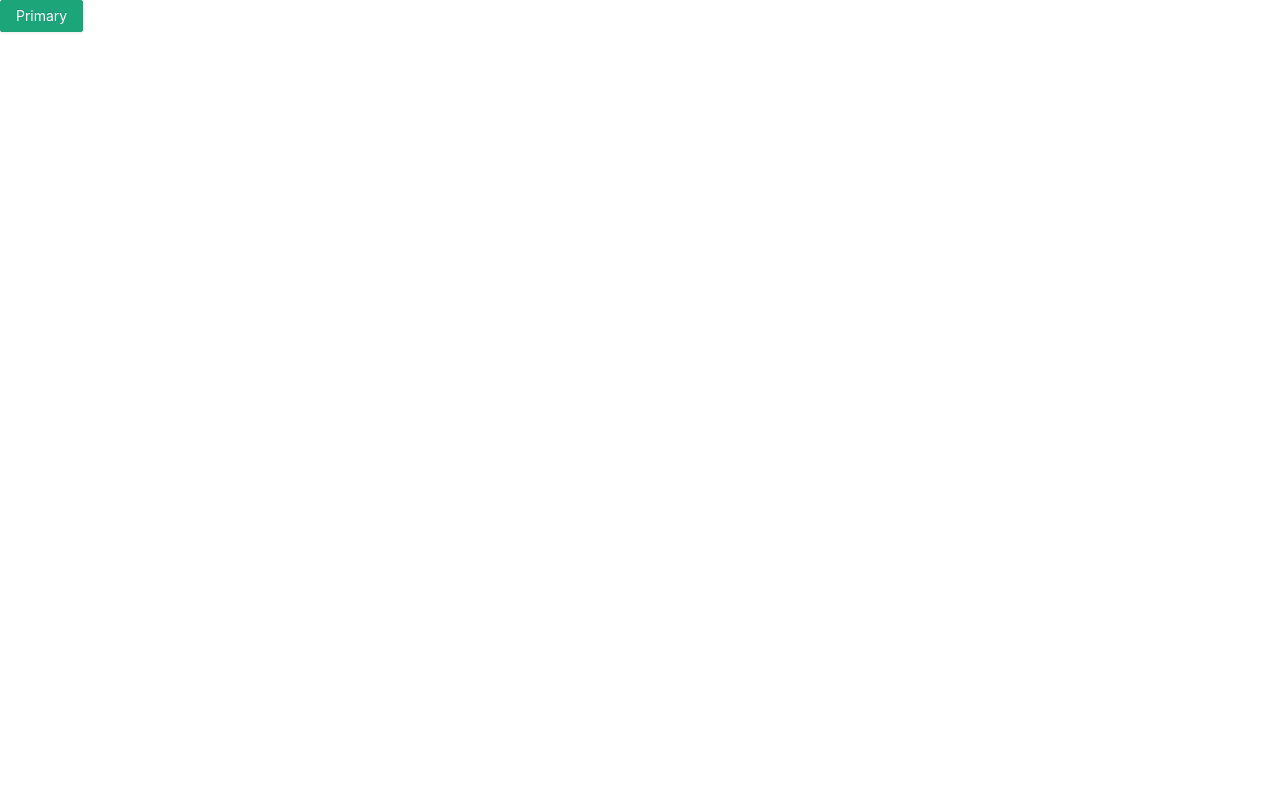
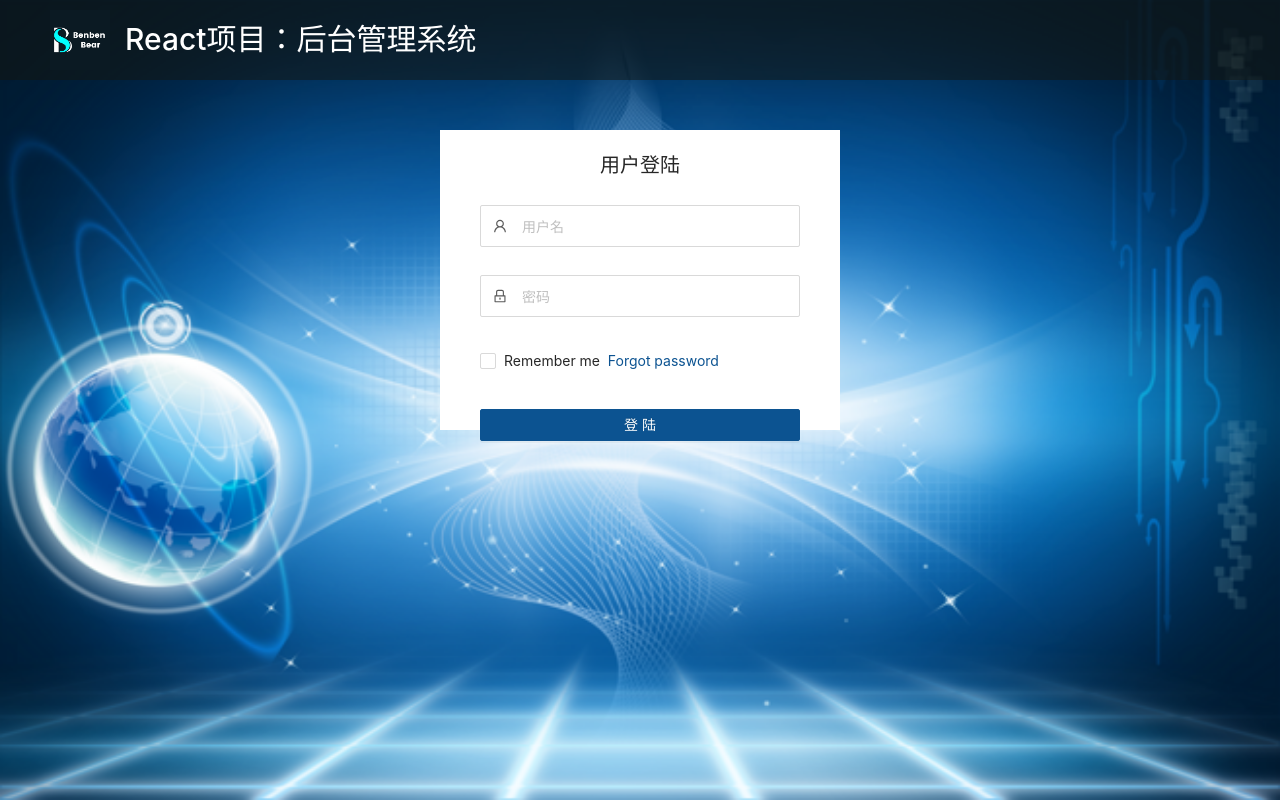
Before and after one commit to chengqiangliu/react-admin_client, a React (Create React App) app: page /login in a window 1280 px wide. Built offline with nearby package versions, Linux system fonts and the light colour scheme.

Commit message:
create Login component

```diff
--- a/craco.config.js
+++ b/craco.config.js
@@ -7,7 +7,7 @@ module.exports = {
             options: {
                 lessLoaderOptions: {
                     lessOptions: {
-                        modifyVars: { '@primary-color': '#1DA57A' },
+                        modifyVars: { '@primary-color': '#0c5391' },
                         javascriptEnabled: true,
                     },
                 },
--- /dev/null
+++ b/public/css/reset.css
@@ -0,0 +1,91 @@
+/*! minireset.css v0.0.6 | MIT License | github.com/jgthms/minireset.css */
+html,
+body,
+p,
+ol,
+ul,
+li,
+dl,
+dt,
+dd,
+blockquote,
+figure,
+fieldset,
+legend,
+textarea,
+pre,
+iframe,
+hr,
+h1,
+h2,
+h3,
+h4,
+h5,
+h6 {
+    margin: 0;
+    padding: 0;
+}
+
+h1,
+h2,
+h3,
+h4,
+h5,
+h6 {
+    font-size: 100%;
+    font-weight: normal;
+}
+
+ul {
+    list-style: none;
+}
+
+button,
+input,
+select,
+textarea {
+    margin: 0;
+}
+
+html {
+    box-sizing: border-box;
+}
+
+*, *::before, *::after {
+    box-sizing: inherit;
+}
+
+img,
+video {
+    height: auto;
+    max-width: 100%;
+}
+
+iframe {
+    border: 0;
+}
+
+table {
+    border-collapse: collapse;
+    border-spacing: 0;
+}
+
+td,
+th {
+    padding: 0;
+}
+
+td:not([align]),
+th:not([align]) {
+    text-align: left;
+}
+
+html body {
+    width: 100%;
+    height: 100%;
+}
+
+#root {
+    width: 100%;
+    height: 100%;
+}
--- a/public/index.html
+++ b/public/index.html
@@ -15,16 +15,8 @@
       user's mobile device or desktop. See https://developers.google.com/web/fundamentals/web-app-manifest/
     -->
     <link rel="manifest" href="%PUBLIC_URL%/manifest.json" />
-    <!--
-      Notice the use of %PUBLIC_URL% in the tags above.
-      It will be replaced with the URL of the `public` folder during the build.
-      Only files inside the `public` folder can be referenced from the HTML.
-
-      Unlike "/favicon.ico" or "favicon.ico", "%PUBLIC_URL%/favicon.ico" will
-      work correctly both with client-side routing and a non-root public URL.
-      Learn how to configure a non-root public URL by running `npm run build`.
-    -->
-    <title>React App</title>
+    <link rel="stylesheet" href="./css/reset.css">
+    <title>React Admin</title>
   </head>
   <body>
     <noscript>You need to enable JavaScript to run this app.</noscript>
--- a/src/app.jsx
+++ b/src/app.jsx
@@ -1,14 +1,18 @@
 import React, {Component} from 'react';
+import {BrowserRouter, Route, Switch} from 'react-router-dom';
 
-import {Button} from 'antd';
-import 'antd/dist/antd.less';
+import Login from './pages/login/login';
+import Home from './pages/home/home'
 
 export default class App extends Component {
     render() {
         return (
-            <Button type="primary">
-                Primary
-            </Button>
+            <BrowserRouter>
+                <Switch>
+                    <Route path="/login" component={Login}></Route>
+                    <Route path="/" component={Home}></Route>
+                </Switch>
+            </BrowserRouter>
         );
     }
 }
--- /dev/null
+++ b/src/pages/home/home.jsx
@@ -0,0 +1,14 @@
+import React, {Component} from 'react';
+
+import {Button} from 'antd';
+import 'antd/dist/antd.less';
+
+export default class Home extends Component {
+    render() {
+        return (
+            <Button type="primary">
+                Home
+            </Button>
+        );
+    }
+}
--- /dev/null
+++ b/src/pages/login/login.jsx
@@ -0,0 +1,69 @@
+import React, {Component} from 'react';
+import { Form, Input, Button, Checkbox } from 'antd';
+import { UserOutlined, LockOutlined } from '@ant-design/icons';
+
+import logo from './images/logo.png'
+import './login.less'
+
+export default class Login extends Component {
+    onFinish = (values) => {
+        console.log(values)
+    };
+
+    render() {
+        return (
+            <div className="login">
+                <header className="login-header">
+                    <img src={logo} alt="logo" />
+                    <h1>React项目：后台管理系统</h1>
+                </header>
+                <section className="login-content">
+                    <h2>用户登陆</h2>
+                    <Form onFinish={this.onFinish} >
+                        <Form.Item
+                            name="username"
+                            rules={[
+                                { required: true, message: '请输入用户名' },
+                                { min: 4, message: '用户名最小长度为4' },
+                                { max: 12, message: '用户名最大长度为12' },
+                                { pattern: /^[a-zA-Z0-9_]+$/, message: '用户名必须是英文、数字或下划线组成' },
+                            ]}
+                        >
+                            <Input prefix={<UserOutlined className="site-form-item-icon" />} placeholder="用户名" />
+                        </Form.Item>
+                        <Form.Item
+                            name="password"
+                            rules={[
+                                { required: true, message: '请输入密码' },
+                                { min: 4, message: '密码最小长度为4' },
+                                { max: 12, message: '密码最大长度为12' },
+                                { pattern: /^[a-zA-Z0-9_]+$/, message: '密码必须是英文、数字或下划线组成' },
+                            ]}
+                        >
+                            <Input
+                                prefix={<LockOutlined className="site-form-item-icon" />}
+                                type="password"
+                                placeholder="密码"
+                            />
+                        </Form.Item>
+                        <Form.Item>
+                            <Form.Item name="remember" valuePropName="checked" noStyle>
+                                <Checkbox>Remember me</Checkbox>
+                            </Form.Item>
+
+                            <a className="login-form-forgot" href="">
+                                Forgot password
+                            </a>
+                        </Form.Item>
+
+                        <Form.Item>
+                            <Button type="primary" htmlType="submit" className="login-button">
+                                登陆
+                            </Button>
+                        </Form.Item>
+                    </Form>
+                </section>
+            </div>
+        );
+    }
+}
--- /dev/null
+++ b/src/pages/login/login.less
@@ -0,0 +1,38 @@
+.login {
+  width: 100%;
+  height: 100%;
+  background-image: url('images/bg.png');
+  background-size: 100% 100%;
+  .login-header {
+    display: flex;
+    align-items: center;
+    height: 80px;
+    background-color: rgba(21, 20, 13, 0.5);
+    img {
+      width: 60px;
+      height: 60px;
+      margin: 0 15px 0 50px;
+    }
+    h1 {
+      font-size: 30px;
+      color: white;
+      margin-bottom: 0;
+    }
+  }
+
+  .login-content {
+    width: 400px;
+    height: 300px;
+    background-color: #fff;
+    margin: 50px auto;
+    padding: 20px 40px;
+    h2 {
+      font-size: 20px;
+      text-align: center;
+      margin-bottom: 20px;
+    }
+    .login-button {
+      width: 100%;
+    }
+  }
+}
```
Also changed, not shown: src/api/ajax.js (added), src/pages/login/images/bg.png (added), src/pages/login/images/logo.png (added).
